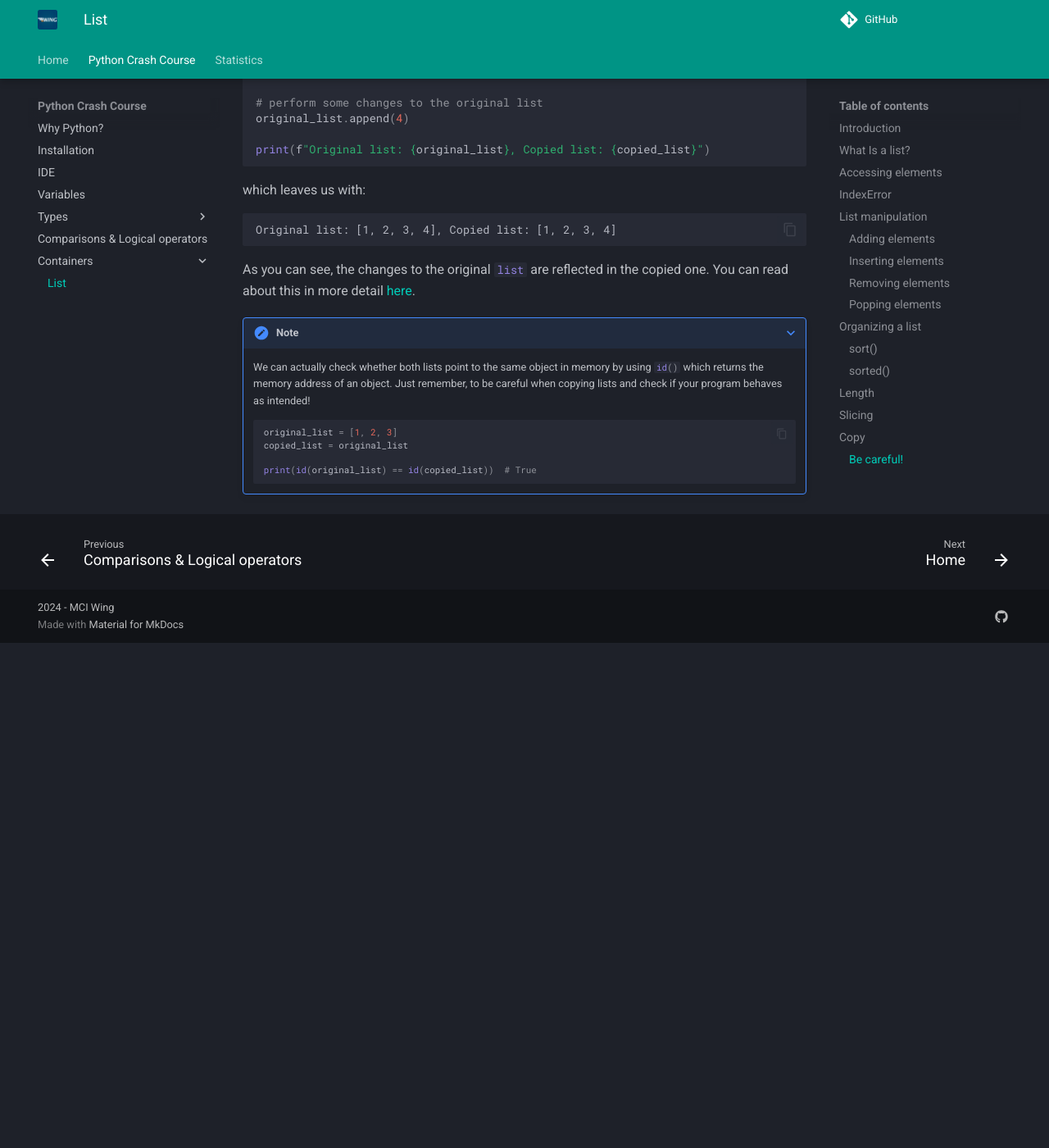
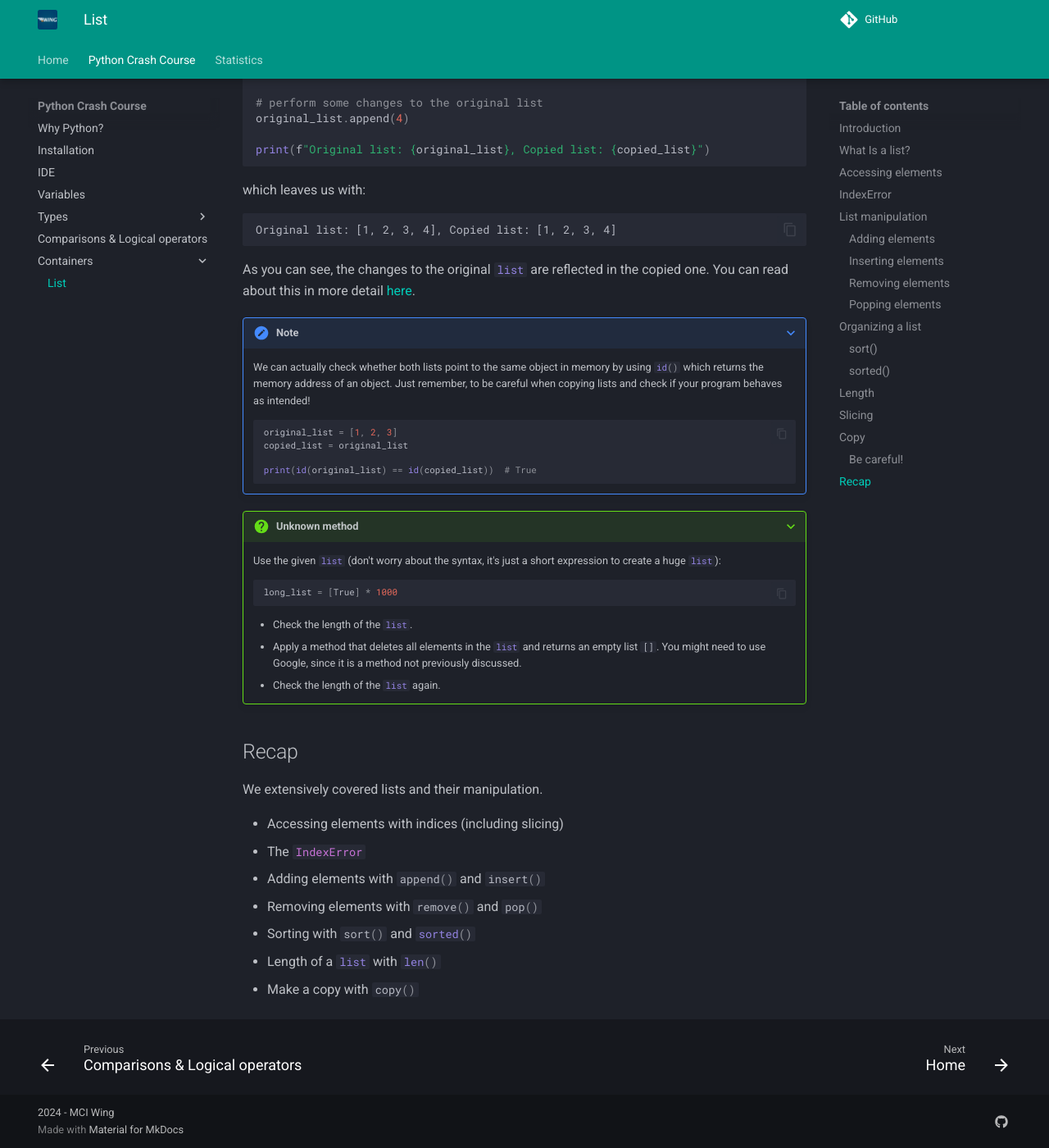
Before and after one commit to mciwing/mciwing.github.io, an MkDocs documentation site: the page built from docs/python/containers/list.md, in a window 1280 px wide and 1400 px high, scrolled down 6488 px. Shown: the whole window at 82% size. Built offline with MkDocs 1.6.1 and Material for MkDocs 9.7.7, drawn with Linux system fonts in a browser that asks for light colours; comment, search, counter and statistics services are not loaded; before the commit the page ends 7272 px from its top, so only the background shows below that.

Commit message:
docs: finish section on lists (Python Crash Course) #9

````diff
--- a/docs/python/containers/list.md
+++ b/docs/python/containers/list.md
@@ -373,3 +373,30 @@ the copied one. You can read about this in more detail
 
     print(id(original_list) == id(copied_list))  # True
     ```
+
+???+ question "Unknown method"
+
+    Use the given `#!python list` (don't worry about the syntax, it's just a
+    short expression to create a huge `#!python list`):
+
+    ```py
+    long_list = [True] * 1000
+    ```
+
+    - Check the length of the `#!python list`.
+    - Apply a method that deletes all elements in the `#!python list` and
+    returns an empty list `[]`. You might need to use Google,
+    since it is a method not previously discussed.
+    - Check the length of the `#!python list` again.
+
+## Recap
+
+We extensively covered lists and their manipulation.
+
+- Accessing elements with indices (including slicing)
+- The `#!python IndexError`
+- Adding elements with `#!python append()` and `#!python insert()`
+- Removing elements with `#!python remove()` and `#!python pop()`
+- Sorting with `#!python sort()` and `#!python sorted()`
+- Length of a `#!python list` with `#!python len()`
+- Make a copy with `#!python copy()`
````
